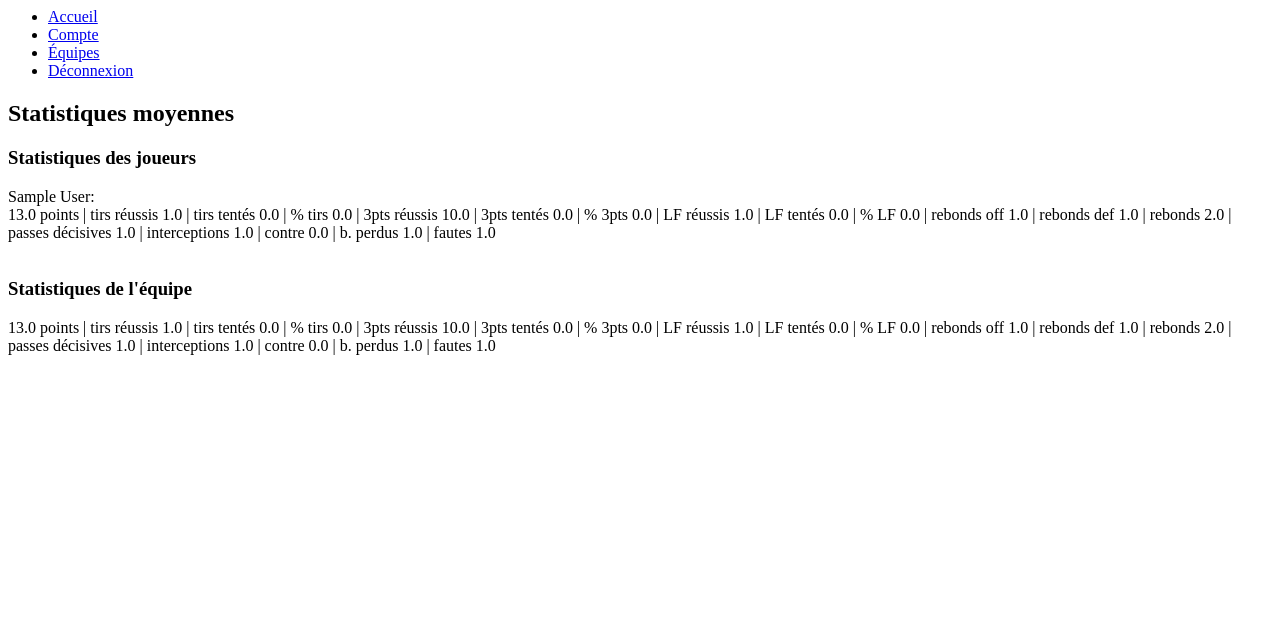
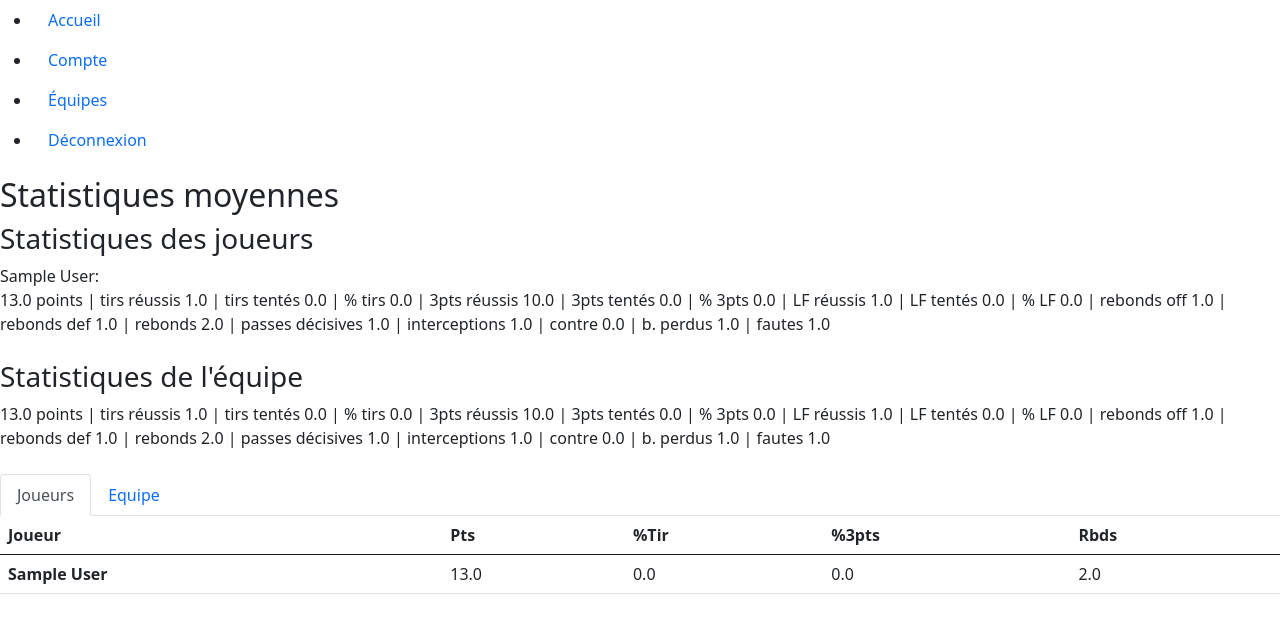
Before and after one commit to flodelage/bballstats, a Django app: page /account/frank-vogel/team/1/averages/ in a window 1280 px wide. Shown: the top 633 px of the page. Run offline with Django 3.2, Linux system fonts and the light colour scheme; a user stored in the database is signed in; data comes from the database, SQL or seed files in the repository; tables that the repository leaves empty hold one stand-in row (values such as "Sample post"); parts of the project's set-up code (start-up, migrations or seed data) failed here and were passed over; some libraries are stand-ins or nearby versions; some web fonts are replaced.

Commit message:
update models Game and Statistic

```diff
--- a/account/templates/account/base.html
+++ b/account/templates/account/base.html
@@ -22,6 +22,7 @@
         <!-- SimpleLightbox plugin CSS-->
         <link href="https://cdnjs.cloudflare.com/ajax/libs/SimpleLightbox/2.1.0/simpleLightbox.min.css" rel="stylesheet">
         <!-- Core theme CSS (includes Bootstrap)-->
+        <link href="https://cdn.jsdelivr.net/npm/bootstrap@5.0.2/dist/css/bootstrap.min.css" rel="stylesheet" integrity="sha384-EVSTQN3/azprG1Anm3QDgpJLIm9Nao0Yz1ztcQTwFspd3yD65VohhpuuCOmLASjC" crossorigin="anonymous">
 
     </head>
     <body>
--- a/account/templates/account/signup.html
+++ b/account/templates/account/signup.html
@@ -7,8 +7,8 @@
 
 <h2>Inscription</h2>
 <form method="post">
+    {% csrf_token %}
     {{ signup_form.as_p }}
-    {% csrf_token %}
     <button type="submit">S’inscrire</button>
 </form>
 <a href="{% url 'login' %}">Se connecter</a>
--- a/bballstats/settings.py
+++ b/bballstats/settings.py
@@ -1,3 +1,4 @@
+# sourcery skip: boolean-if-exp-identity
 """
 Django settings for bballstats project.
 
@@ -24,7 +25,7 @@ BASE_DIR = os.path.dirname(os.path.dirname(os.path.abspath(__file__)))
 SECRET_KEY = os.environ.get('DJANGO_KEY')
 
 # SECURITY WARNING: don't run with debug turned on in production!
-DEBUG = False if os.environ.get('ENV', 'development') == 'production' else True
+DEBUG = False if os.environ.get('ENV') == 'production' else True
 
 ALLOWED_HOSTS = []
 
@@ -44,6 +45,7 @@ INSTALLED_APPS = [
     'game',
     'statistic',
 ]
+
 
 MIDDLEWARE = [
     'django.middleware.security.SecurityMiddleware',
--- a/game/fixtures/games.json
+++ b/game/fixtures/games.json
@@ -6,6 +6,8 @@
             "date": "2021-12-26",
             "opponent": "Phoenix Suns",
             "opponent_points": 123,
+            "team_points": 101,
+            "place": "away",
             "comment": "Match difficile. Trop de maladresse.  On doit faire plus d'efforts sur le repli défensif",
             "team": 1
         }
@@ -17,6 +19,8 @@
             "date": "2021-12-26",
             "opponent": "Portland Blazers",
             "opponent_points": 89,
+            "team_points": 107,
+            "place": "home",
             "comment": "Toujours beaucoup de maladresse, mais cette fois notre rigueur défensive nous a sauvé",
             "team": 1
         }
--- a/game/models.py
+++ b/game/models.py
@@ -5,14 +5,33 @@ from team.models import Team
 
 class Game(models.Model):
     date = models.DateField(auto_now_add=True)
+
     opponent = models.CharField(
         max_length=128
     )
+
     opponent_points = models.PositiveSmallIntegerField(
         verbose_name="Points de l'adversaire",
         default=0
     )
+
+    team_points = models.PositiveSmallIntegerField(
+        verbose_name="Points de l'équipe",
+        default=0
+    )
+
     comment = models.TextField(null=True)
+
+    PLACE_CHOICES = [
+        ('home', 'à domicile'),
+        ('away', "à l'extérieur"),
+        ('neutral', 'sur terrain neutre')
+    ]
+    place = models.CharField(
+        max_length=7,
+        choices=PLACE_CHOICES,
+        default='neutral'
+    )
 
     # Foreign Key(s):
     team = models.ForeignKey(
--- a/statistic/fixtures/statistics.json
+++ b/statistic/fixtures/statistics.json
@@ -16,6 +16,7 @@
             "steals": 1,
             "blocks": 0,
             "turnovers": 3,
+            "did_he_play": true,
             "fouls": 4,
             "player": 1,
             "game": 1
@@ -39,6 +40,7 @@
             "steals": 2,
             "blocks": 1,
             "turnovers": 2,
+            "did_he_play": true,
             "fouls": 5,
             "player": 2,
             "game": 1
@@ -62,6 +64,7 @@
             "steals": 1,
             "blocks": 1,
             "turnovers": 2,
+            "did_he_play": true,
             "fouls": 2,
             "player": 3,
             "game": 1
@@ -85,6 +88,7 @@
             "steals": 1,
             "blocks": 1,
             "turnovers": 3,
+            "did_he_play": true,
             "fouls": 4,
             "player": 4,
             "game": 1
@@ -108,6 +112,7 @@
             "steals": 1,
             "blocks": 1,
             "turnovers": 1,
+            "did_he_play": true,
             "fouls": 2,
             "player": 5,
             "game": 1
@@ -157,6 +162,7 @@
             "steals": 1,
             "blocks": 0,
             "turnovers": 4,
+            "did_he_play": true,
             "fouls": 3,
             "player": 1,
             "game": 2
@@ -180,6 +186,7 @@
             "steals": 1,
             "blocks": 0,
             "turnovers": 4,
+            "did_he_play": true,
             "fouls": 2,
             "player": 2,
             "game": 2
@@ -203,6 +210,7 @@
             "steals": 0,
             "blocks": 0,
             "turnovers": 3,
+            "did_he_play": true,
             "fouls": 3,
             "player": 3,
             "game": 2
@@ -226,6 +234,7 @@
             "steals": 2,
             "blocks": 0,
             "turnovers": 2,
+            "did_he_play": true,
             "fouls": 5,
             "player": 4,
             "game": 2
@@ -249,6 +258,7 @@
             "steals": 0,
             "blocks": 0,
             "turnovers": 2,
+            "did_he_play": true,
             "fouls": 2,
             "player": 5,
             "game": 2
--- a/statistic/models.py
+++ b/statistic/models.py
@@ -10,57 +10,74 @@ class Statistic(models.Model):
         verbose_name='Minutes jouées',
         default=0
     )
+
     field_goals_made = models.PositiveSmallIntegerField(
         verbose_name='Tirs réussis',
         default=0
     )
+
     field_goals_attempted = models.PositiveSmallIntegerField(
         verbose_name='Tirs tentés',
         default=0
     )
+
     three_points_made = models.PositiveSmallIntegerField(
         verbose_name='3pts réussis',
         default=0
     )
+
     three_points_attempted = models.PositiveSmallIntegerField(
         verbose_name='3pts ratés',
         default=0
     )
+
     free_throws_made = models.PositiveSmallIntegerField(
         verbose_name='LF tentés',
         default=0
     )
+
     free_throws_attempted = models.PositiveSmallIntegerField(
         verbose_name='LF tentés',
         default=0
     )
+
     offensive_rebounds = models.PositiveSmallIntegerField(
         verbose_name='Rebonds offensifs',
         default=0
     )
+
     defensive_rebounds = models.PositiveSmallIntegerField(
         verbose_name='Rebonds défensifs',
         default=0
     )
+
     assists = models.PositiveSmallIntegerField(
         verbose_name='Passes décisives',
         default=0
     )
+
     steals = models.PositiveSmallIntegerField(
         verbose_name='Interceptions',
         default=0
     )
+
     blocks = models.PositiveSmallIntegerField(
         verbose_name='Contres',
         default=0
     )
+
     turnovers = models.PositiveSmallIntegerField(
         verbose_name='Ballons perdus',
         default=0
     )
+
     fouls = models.PositiveSmallIntegerField(
         verbose_name='Fautes',
         default=0
+    )
+
+    did_he_play = models.BooleanField(
+        default=False
     )
 
     # Foreign Key(s):
@@ -69,6 +86,7 @@ class Statistic(models.Model):
         on_delete=models.CASCADE,
         related_name="statistics"
     )
+
     game = models.ForeignKey(
         Game,
         on_delete=models.CASCADE,
--- a/statistic/templates/statistic/averages.html
+++ b/statistic/templates/statistic/averages.html
@@ -18,6 +18,37 @@
 
 <h3>Statistiques de l'équipe</h3>
 {{ team_averages.points_avg }} points | tirs réussis {{ team_averages.field_goals_made_avg }}  | tirs tentés {{ team_averages.field_goals_attempted_avg }} | % tirs {{ team_averages.field_goals_percent }} | 3pts réussis {{ team_averages.three_points_made_avg }} | 3pts tentés {{ team_averages.three_points_attempted_avg }} | % 3pts {{ team_averages.three_points_percent }} | LF réussis {{ team_averages.free_throws_made_avg }} | LF tentés {{ team_averages.free_throws_attempted_avg }} | % LF {{ team_averages.free_throws_percent }} | rebonds off {{ team_averages.offensive_rebounds_avg }} | rebonds def {{ team_averages.defensive_rebounds_avg }} | rebonds {{ team_averages.rebounds_avg }} | passes décisives {{ team_averages.assists_avg }} | interceptions {{ team_averages.steals_avg }} | contre {{ team_averages.blocks_avg }} | b. perdus {{ team_averages.turnovers_avg }} | fautes {{ team_averages.fouls_avg }}
+<br>
+<br>
 
-
+<ul class="nav nav-tabs">
+    <li class="nav-item">
+      <a class="nav-link active" aria-current="page" href="#">Joueurs</a>
+    </li>
+    <li class="nav-item">
+      <a class="nav-link" href="#">Equipe</a>
+    </li>
+</ul>
+<table class="table">
+    <thead class=".thead-dark">
+      <tr>
+        <th scope="col">Joueur</th>
+        <th scope="col">Pts</th>
+        <th scope="col">%Tir</th>
+        <th scope="col">%3pts</th>
+        <th scope="col">Rbds</th>
+      </tr>
+    </thead>
+    <tbody>
+        {% for p_stats in players_stats %}
+            <tr>
+                <th scope="row">{{p_stats.player.first_name}} {{p_stats.player.last_name}}</th>
+                <td>{{p_stats.stats_averages.points_avg}}</td>
+                <td>{{p_stats.stats_averages.field_goals_percent}}</td>
+                <td>{{p_stats.stats_averages.three_points_percent}}</td>
+                <td>{{p_stats.stats_averages.rebounds_avg}}</td>
+            </tr>
+        {% endfor %}
+    </tbody>
+</table>
 {% endblock content %}
```
Also changed, not shown: game/migrations/0002_game_place_game_team_points.py (added), statistic/migrations/0002_statistic_did_he_play.py (added), 2 other files.
